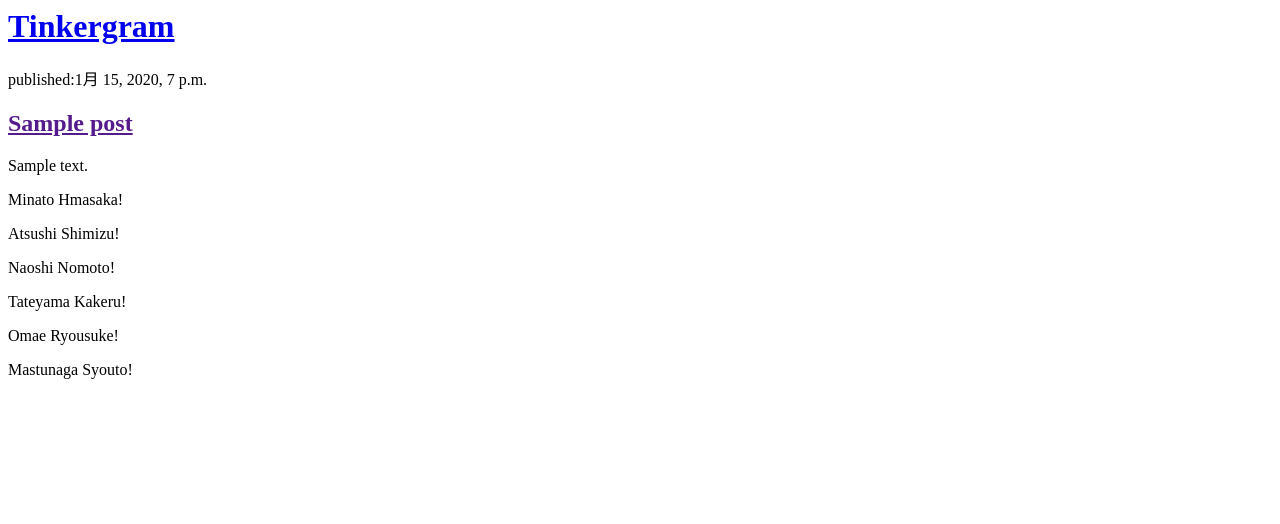
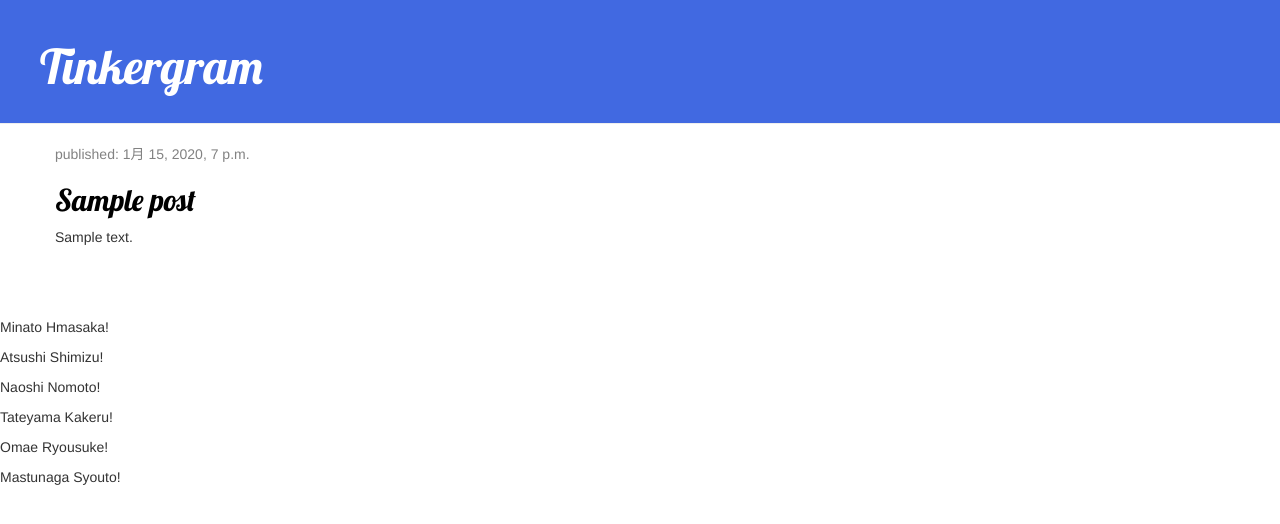
Before and after one commit to 432ats/my-first-blog, a Django app: page / in a window 1280 px wide. Shown: the top 524 px of the page. Run offline with Django 3.2, Linux system fonts and the light colour scheme; tables that the repository leaves empty hold one stand-in row (values such as "Sample post"); some libraries are stand-ins or nearby versions.

Commit message:
ADD blog.css

```diff
--- /dev/null
+++ b/blog/static/css/blog.css
@@ -0,0 +1,46 @@
+.page-header {
+    background-color: royalblue;
+    margin-top: 0;
+    padding: 20px 20px 20px 40px;
+}
+
+.page-header h1, .page-header h1 a, .page-header h1 a:visited, .page-header h1 a:active {
+    color: white;
+    font-size: 36pt;
+    text-decoration: none;
+}
+
+.content {
+    margin-left: 40px;
+}
+
+h1, h2, h3, h4 {
+    font-family: 'Lobster', cursive;
+}
+
+.date {
+    color: 828282;
+}
+
+.save {
+    float: right;
+}
+
+.post-form textarea, .post-form input {
+    width: 100%;
+}
+
+.top-menu, .top-menu:hover, .top-menu:visited {
+    color: white;
+    float: right;
+    font-size: 26pt;
+    margin-right: 20px;
+}
+
+.post {
+    margin-bottom:  70px;
+}
+
+.post h2 a, .post h2 a:visited {
+    color: black;
+}
--- a/blog/templates/blog/post_list.html
+++ b/blog/templates/blog/post_list.html
@@ -1,18 +1,32 @@
+{% load static %}
 <html>
     <head>
         <title>Tinkergram</title>
+        <link rel="stylesheet" href="//fonts.googleapis.com/css?family=Lobster&subset=latin,latin-ext" type="text/css">
+        <link rel="stylesheet" href="//maxcdn.bootstrapcdn.com/bootstrap/3.2.0/css/bootstrap.min.css">
+        <link rel="stylesheet" href="//maxcdn.bootstrapcdn.com/bootstrap/3.2.0/css/bootstrap-theme.min.css">
+        <link rel="stylesheet" href="{% static 'css/blog.css' %}">
     </head>
     <body>
-        <div>
+        <div class="page-header">
             <h1><a href="/">Tinkergram</a></h1>
         </div>
-        {% for post in posts %}
-            <div>
-                <p>published:{{post.published_date}}</p>
-                <h2><a href="">{{post.title}}</a></h2>
-                <p>{{post.text|linebreaksbr}}</p>
+
+        <div class="content container">
+            <div class="row">
+                <div class="col-md-8">
+                    {% for post in posts %}
+                        <div class="post">
+                            <div class="date">
+                                <p>published: {{ post.published_date }}</p>
+                            </div>
+                            <h2><a href="">{{ post.title }}</a></h2>
+                            <p>{{ post.text|linebreaksbr }}</p>
+                        </div>
+                    {% endfor %}
+                </div>
             </div>
-        {% endfor %}
+        </div>
 
         <p>Minato Hmasaka!</p>
         <p>Atsushi Shimizu!</p>
```
